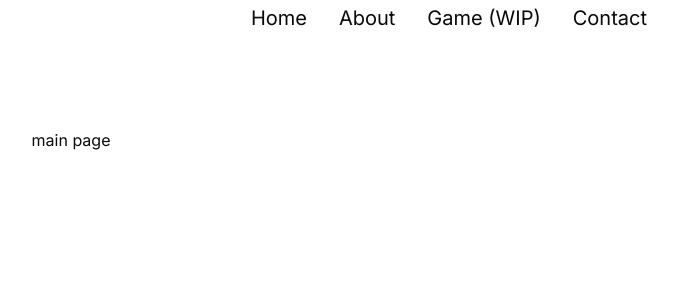
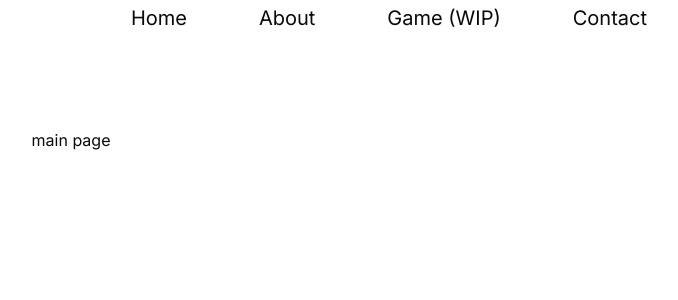
Before and after one commit to availe/Personal-Website-V2, a Next.js app: page / in a window 1280 px wide. Shown: the top 300 px of the page, without its empty margins (569-1247 px from the left). Built offline with nearby package versions, Linux system fonts and the light colour scheme.

Commit message:
nav-bar mobile spacing

```diff
--- a/src/components/nav-bar-list-item.tsx
+++ b/src/components/nav-bar-list-item.tsx
@@ -12,16 +12,19 @@ const NavbarListItem = ({
   href,
   text,
   isActive,
+  isMobileMenu,
   onItemClick,
 }: NavbarListItemProps) => {
-  const itemClass = `text-xl hover:border-b`
+  const itemClass = `text-xl hover:border-b ml-10`;
 
   return (
-    <li className={itemClass} onClick={onItemClick}>
+    <div>
       <Link href={href}>
-        {text}
+        <li className={itemClass} onClick={onItemClick}>
+          {text}
+        </li>
       </Link>
-    </li>
+    </div>
   );
 };
 
--- a/src/components/nav-bar.tsx
+++ b/src/components/nav-bar.tsx
@@ -37,9 +37,9 @@ export default function NavBar() {
             <DrawerTrigger className="absolute right-0 top-0 p-4">
               <XIcon />
             </DrawerTrigger>
-            <ul className="pt-14 pl-10 flex flex-col gap-6">
+            <ul className="pt-14 flex flex-col gap-6">
             {navDict.map(({ href, text }, index) => (
-              <NavbarListItem key={index} href={href} text={text} isActive={pathname === href} />
+              <NavbarListItem key={index} href={href} text={text} isActive={pathname === href} isMobileMenu={true} />
             ))}
         </ul>
           </DrawerContent>
```
